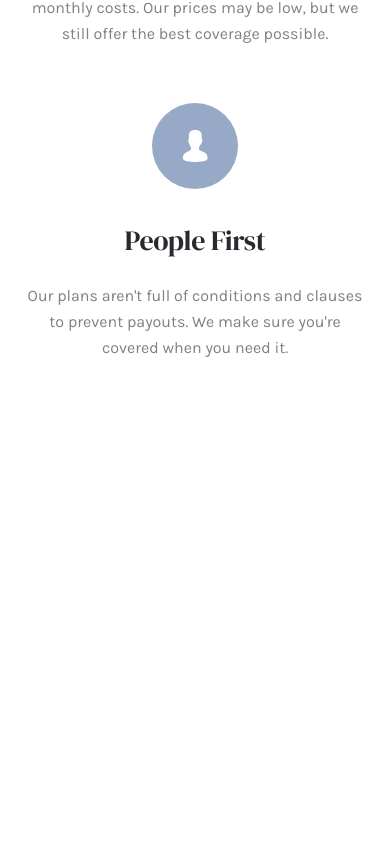
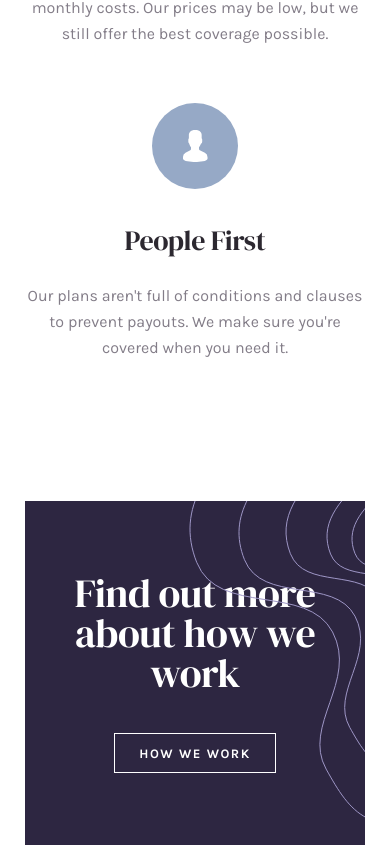
Before and after one commit to vanderms/insure-landing-page, a React (Vite) app: page / in a window 390 px wide. Shown: the part 1704-2549 px from the top of the page. Before the commit the page ends 2065 px from the top, so only its background shows below. Built offline with nearby package versions, Linux system fonts and the light colour scheme.

Commit message:
implemented section call to action responsive design

```diff
--- a/src/App.tsx
+++ b/src/App.tsx
@@ -1,6 +1,7 @@
 import { Navbar } from "./components/navbar/navbar";
 import { HeroSection } from "./components/sections/hero/hero";
 import { FeaturesSection } from "./components/sections/features/features";
+import { CallToActionSection } from "./components/sections/call-to-action/call-to-action";
 
 function App() {
   return (
@@ -9,6 +10,7 @@ function App() {
       <main>
         <HeroSection />
         <FeaturesSection />
+        <CallToActionSection/>
       </main>
     </div>
   );
--- /dev/null
+++ b/src/components/sections/call-to-action/call-to-action.tsx
@@ -0,0 +1,16 @@
+import { useId } from "react";
+import { ActionLink } from "@/components/buttons/action-link/action-link";
+
+export const CallToActionSection: React.FC = () => {
+  const title = useId();
+  return (
+    <section aria-labelledby={title} className="mt-[8.75rem] container xl:mt-[9.875rem]">
+      <div className="relative call-to-action-pattern bg-primary py-[4.5rem] px-6 flex flex-col items-center gap-10 xl:flex-row xl:justify-between xl:px-20 xl:py-[4.3125rem]">
+        <h2 id={title} className="title-md text-neutral-50 text-center xl:text-left">
+          Find out more <br /> about how we work
+        </h2>
+        <ActionLink className="relative z-10" href="/#">HOW WE WORK</ActionLink>
+      </div>
+    </section>
+  );
+};
--- a/src/index.css
+++ b/src/index.css
@@ -150,4 +150,22 @@
       background-image: url(/patterns/bg-pattern-intro-left-desktop.svg);
     }
   }
+
+  .call-to-action-pattern::before {
+    @apply block absolute bg-center bg-no-repeat bg-cover;
+    content: "";
+    width: 11rem;
+    height: 19.8125rem;
+    top: 0;
+    right: 0;
+    background-image: url(/patterns/bg-pattern-how-we-work-mobile.svg);
+  }
+
+  @media screen(xl) {
+    .call-to-action-pattern::before {
+      background-image: url(/patterns/bg-pattern-how-we-work-desktop.svg);
+      width: 27.125rem;
+      height: 15.625rem;
+    }
+  }
 }
```
